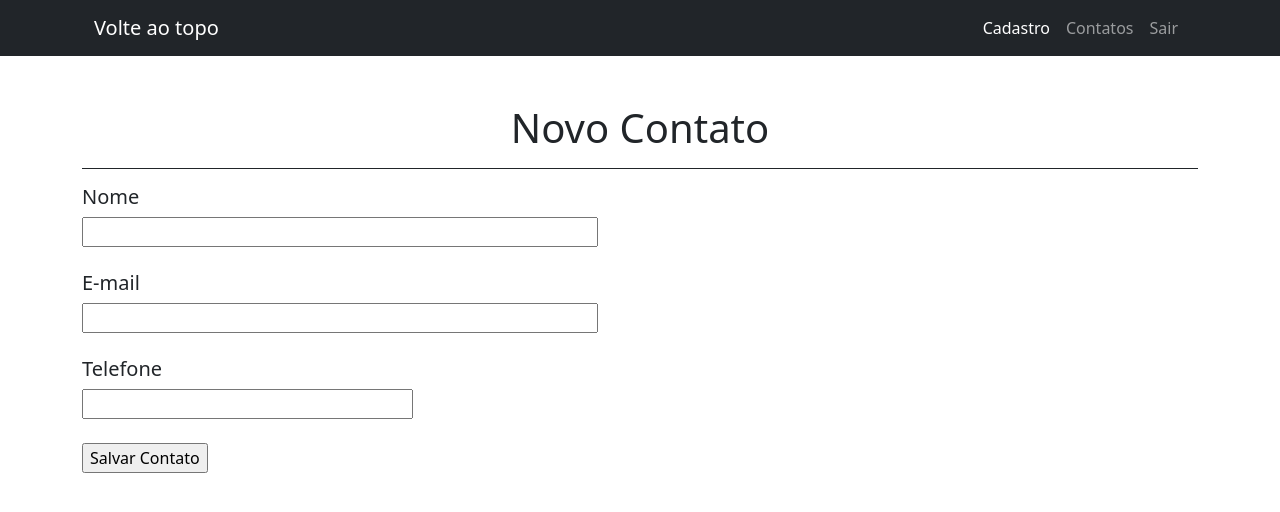
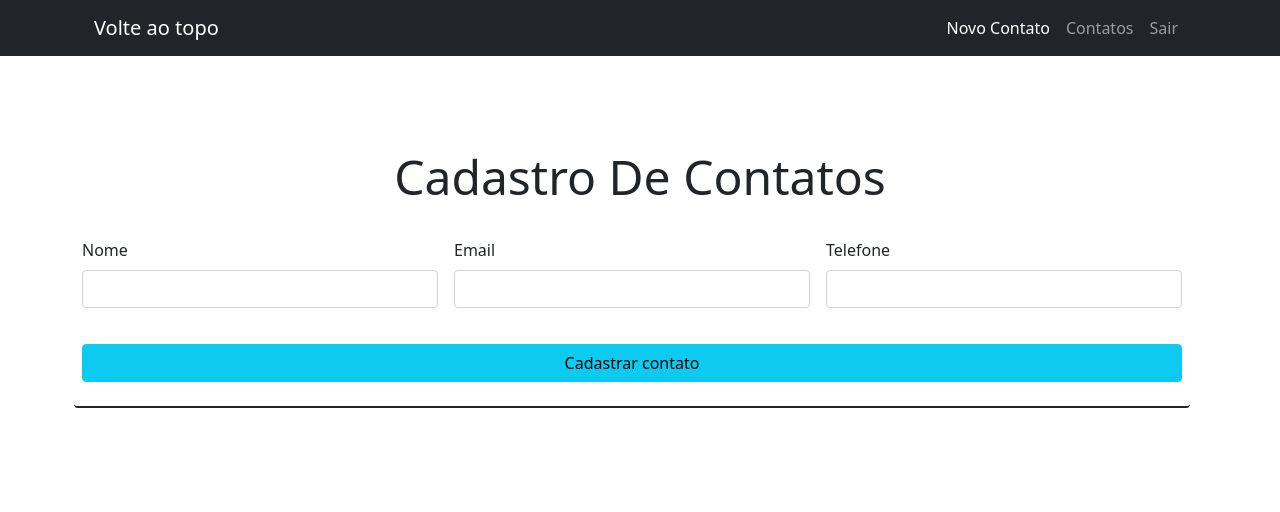
Before and after one commit to picheidt/Agenda, a website: page public/view/cadastro.html in a window 1280 px wide. Drawn offline with nearby package versions, Linux system fonts and the light colour scheme.

Commit message:
cadastro de contatos finalizado

```diff
--- a/public/view/cadastro.html
+++ b/public/view/cadastro.html
@@ -28,7 +28,7 @@
                     aria-label="Toggle navigation"><span class="navbar-toggler-icon"></span></button>
                 <div class="collapse navbar-collapse" id="navbarResponsive">
                     <ul class="justify-content-end navbar-nav ms-auto">
-                        <li class="nav-item"><a title="Cadastro" href="#" class="nav-link active">Cadastro</a></li>
+                        <li class="nav-item"><a title="Novo Contato" href="#" class="nav-link active">Novo Contato</a></li>
                         <li class="nav-item"><a title="Contatos" href="contatos" class="nav-link">Contatos</a></li>
                         <li class="nav-item"><a title="Sair" href="logout" class="nav-link">Sair</a></li>
                     </ul>
@@ -36,48 +36,38 @@
             </div>
         </nav>
     </div>
+    <div class="container-fluid pt-5 mt-5">
+        <main>
+            <div class="container">
+                <div class="row">
+                    <div class="col-md-12 align-self-center pt-1">
+                        <h1 class="text-dark display-5 text-center mt-5">Cadastro De Contatos</h1>
+                    </div>
+                </div>
+            </div>
 
-    <div class="container-fluid pt-5 mt-5">
-        <main class="container">
-            <table class="table" id="a">
-                <thead>
-                    <tr>
-                        <th>
-                            <h1><center>Novo Contato</center></h1>
-                        </th>
-
-                    </tr>
-                </thead>
-
-                <tbody id="table">
-
-                </tbody>
-            </table>
             <form method="post" action="salvar_contato" name="NovoContato">
-
-
-                <label for="nome">
-                    <h5>Nome</h5>
-                </label>
-                <br>
-                <input type="text" id="idnome" placeholder="" required="required" name="nome" size="50" />
-                <br>
-                <br>
-                <label for="email">
-                    <h5>E-mail</h5>
-                </label>
-                <br>
-                <input type="email" id="idemail" placeholder="" required="required" name="email" size="50" />
-                <br>
-                <br>
-                <label for="fone">
-                    <h5>Telefone</h5>
-                </label>
-                <br>
-                <input type="tel" id="idfone" placeholder="" required="required" name="fone" size="30" />
-                <br>
-                <br>
-                <input type="submit" class="enviar" value="Salvar Contato" />
+                <div class="container">
+                    <fieldset>
+                        <div class="row g-3 mt-2 text-dark col-md-12 border border-dark border-top-0 border-start-0 border-end-0 border-2 rounded">
+                            <div class="form-group col-md-4 mb-3">
+                                <label for="nome" class="form-label">Nome</label>
+                                <input type="text" id="nome" class="form-control" name="nome" required>
+                            </div>
+                            <div class="form-group col-md-4 mb-3">
+                                <label for="email" class="form-label">Email</label>
+                                <input type="email" id="email" class="form-control" name="email" required>
+                            </div>
+                            <div class="form-group col-md-4 mb-3">
+                                <label for="telefone" class="form-label">Telefone</label>
+                                <input type="text" id="telefone" class="form-control" name="telefone" required>
+                            </div>
+                            <div class="pt-1 mb-4">
+                                <button title="Cadastrar" class="btn btn-info btn-md btn-block col-12" type="submit">Cadastrar contato</button>
+                            </div>
+                        </div>
+                    </fieldset>
+                </div>
             </form>
         </main>
     </div>
```
Also changed, not shown: controller/contatos_controller.js (+6 -6 lines), model/crud_contatos.js (+4 -3 lines), public/view/listar.html (+11 -4 lines), public/view/login.html (+1 -1 lines), routes/routes.js (+4 -5 lines), 1 other file.
